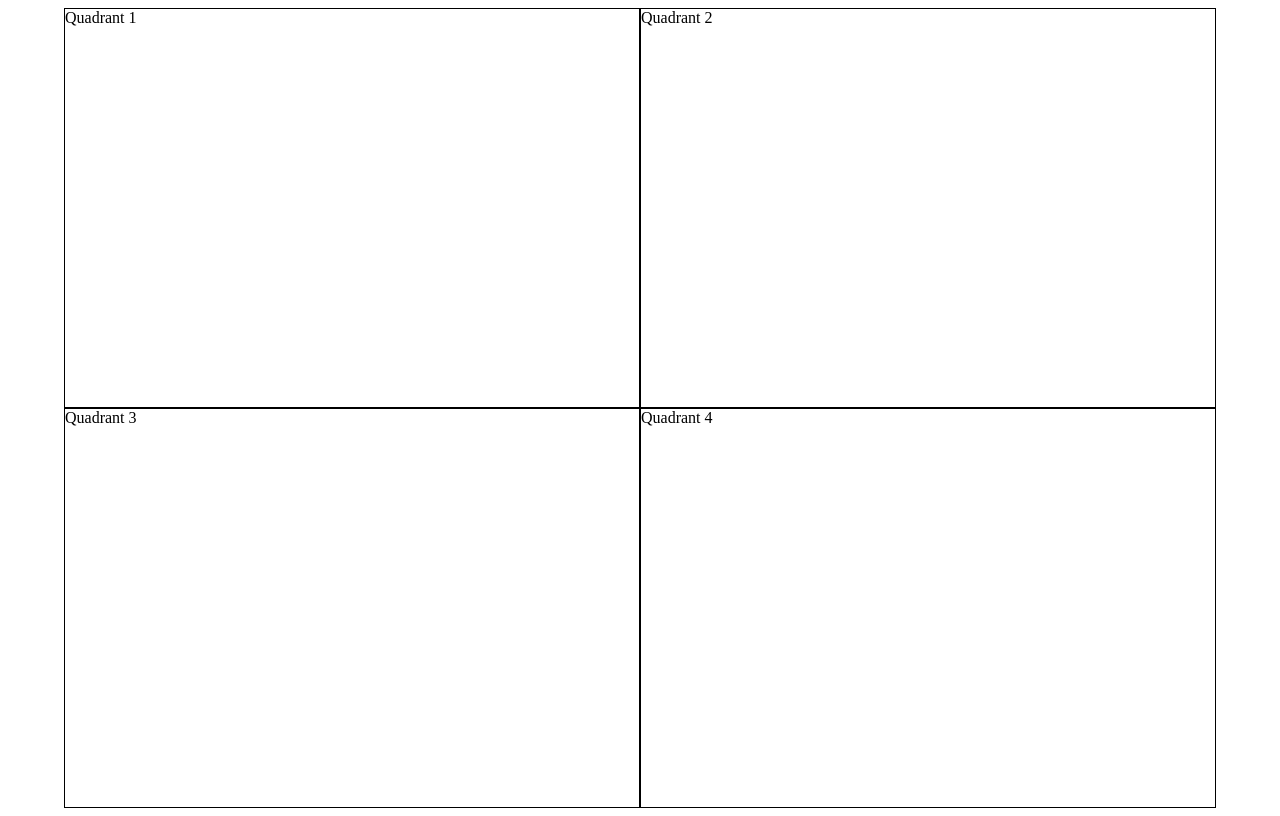
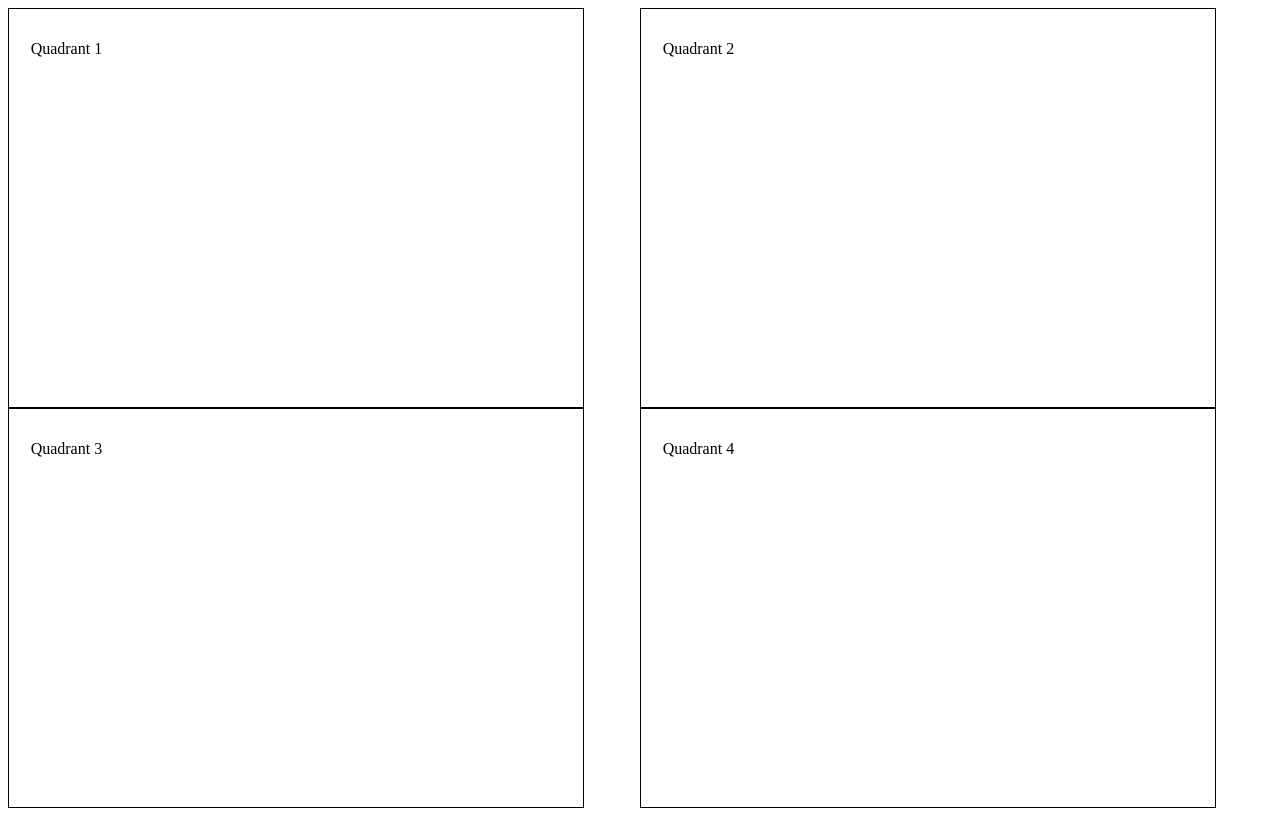
Before and after one commit to catadolhare/vd_tp2_Cauzzo_Dolhare_Schanz, a Svelte app: page / in a window 1280 px wide. Built offline with nearby package versions, Linux system fonts and the light colour scheme; the HTML template or start-up script is replaced by a standard one.

Commit message:
grilla con grid

```diff
--- a/src/App.svelte
+++ b/src/App.svelte
@@ -19,25 +19,25 @@
 
 <main>
 
-<div class="grilla">
+<div class="container-principal">
+
+  <div class="grilla">
   <div class="quadrant">Quadrant 1</div>
   <div class="quadrant">Quadrant 2</div>
   <div class="quadrant">Quadrant 3</div>
   <div class="quadrant">Quadrant 4</div>
+  </div>
 
 </div>
-
 
 </main>
 
 <style>
 
 .grilla {
-    display: flex;
-    flex-wrap: wrap;
-    flex-direction: row;
-    align-items: center;
-    justify-content: center;
+    display: grid;
+    grid-template-columns: repeat(2, 1fr);
+    grid-template-rows: repeat(2, 1fr);
     height: 100vh;
   }
   .quadrant {
@@ -45,6 +45,9 @@
     height: 50vh;
     border: 1px solid #000;
     box-sizing: border-box;
+    display: grid;
+    grid-template-columns: repeat(5, 1fr);
+    grid-template-rows: repeat(5, 1fr);
     justify-items: center;
     align-items: center;
     position: relative;
```
